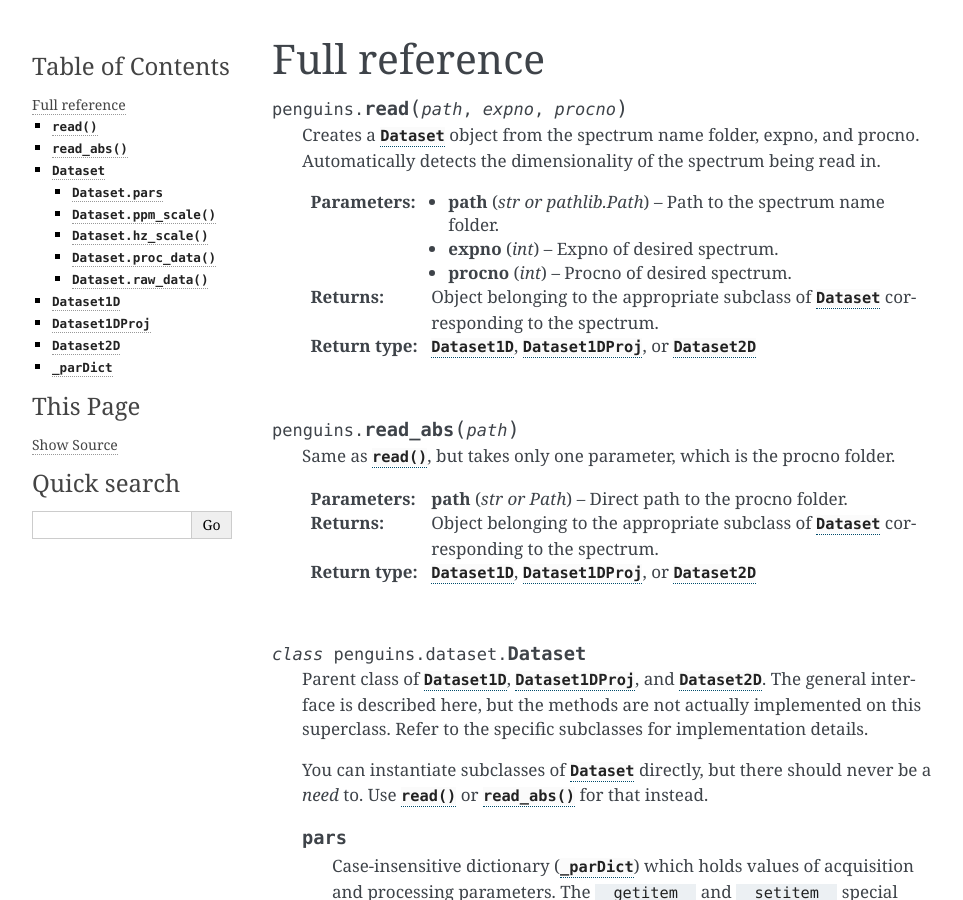
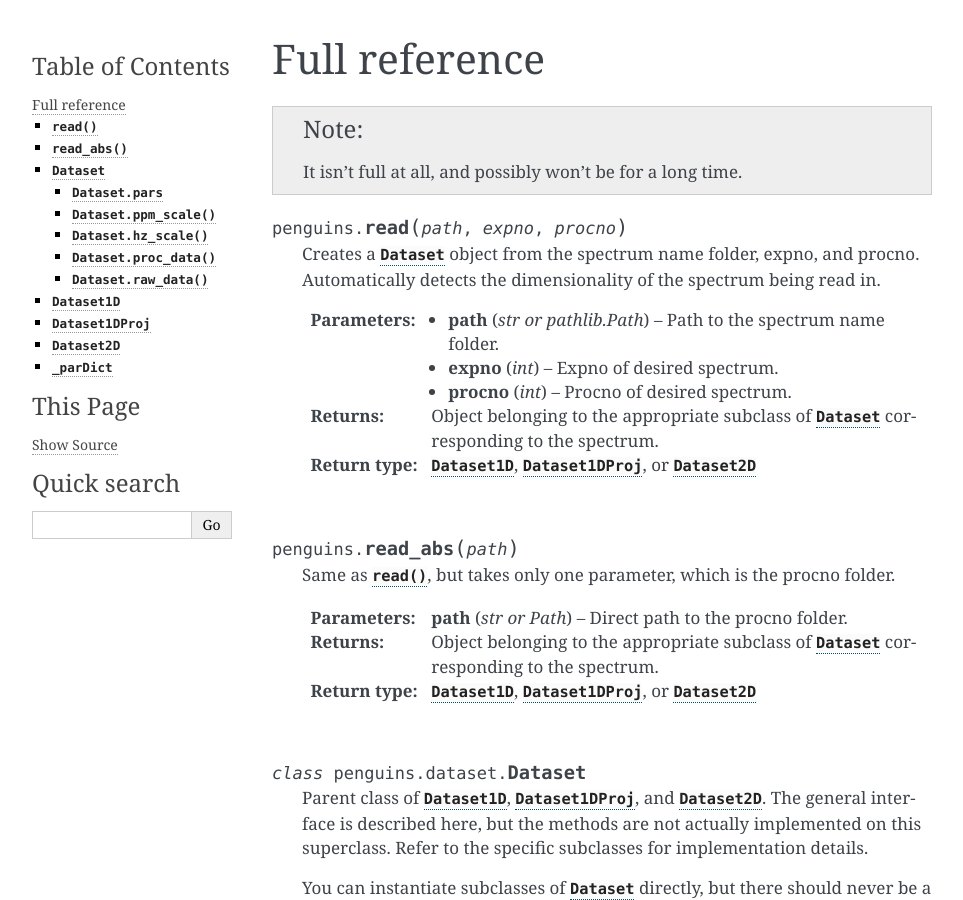
Before and after one commit to yongrenjie/penguins, a Sphinx documentation site: the page built from docs/reference.rst, in a window 1280 px wide and 900 px high. Shown: the whole window, without its empty margins (148-1111 px from the left). Built offline with Sphinx 7.4.7, drawn with Linux system fonts in a browser that asks for light colours; pages that are not in the unit, such as notebooks, are missing from menus.

Commit message:
Uhm, it isn't full.

```diff
--- a/docs/reference.rst
+++ b/docs/reference.rst
@@ -1,5 +1,8 @@
 Full reference
 ==============
+
+.. note::
+   It isn't full at all, and possibly won't be for a long time.
 
 
 .. currentmodule:: penguins
```
Also changed, not shown: 4 other files.
